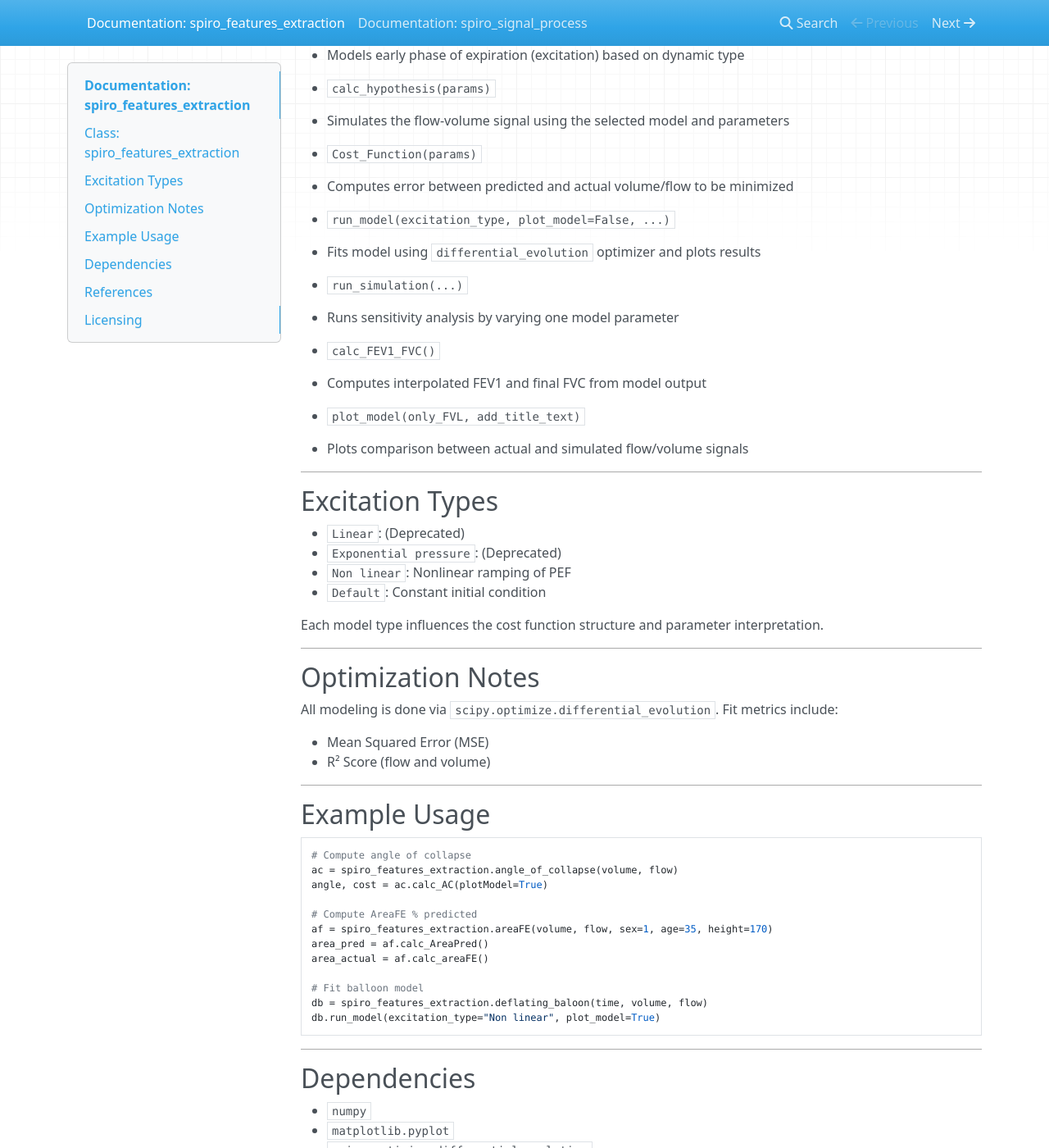
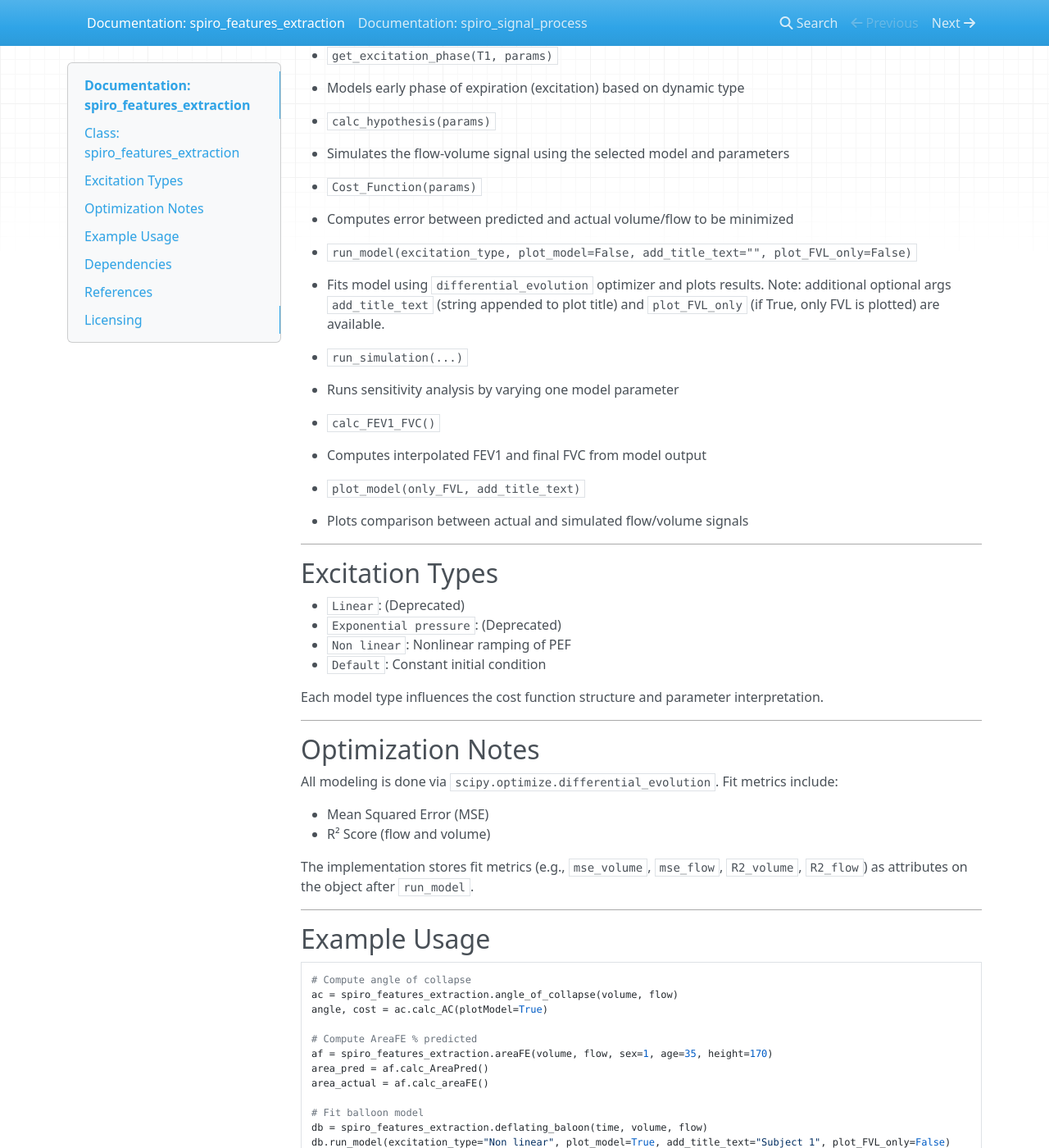
Before and after one commit to neeldas6789/Spirolib_docs, an MkDocs documentation site: the page built from docs/spiro_features_extraction.md, in a window 1280 px wide and 1400 px high, scrolled down 1891 px. Shown: the whole window at 82% size. Built offline with MkDocs 1.6.1, drawn with Linux system fonts in a browser that asks for light colours; nearby versions of some CDN libraries; some of the changed text lies outside the part shown.

Commit message:
DeepDocs: update triggered by fc00908 in neeldas6789/Spirolib_new (branch: test3-int)
- docs/spiro_features_extraction.md: Updated deflating_baloon/run_model argument docs and clarified available plot options.
- docs/spiro_signal_process.md: Constructor gained a required 'scale' parameter; docs lacked it.

````diff
--- a/docs/spiro_features_extraction.md
+++ b/docs/spiro_features_extraction.md
@@ -76,6 +76,8 @@ ac = spiro_features_extraction.angle_of_collapse(FE_volume, FE_flow)
 
 Models the FE signal using second-order ODE dynamics. Simulates the lungs as a deflating balloon.
 
+> Note: the code uses the class name `deflating_baloon` (single "o" in "baloon").
+
 #### Initialization
 
 ```python
@@ -104,9 +106,9 @@ db = spiro_features_extraction.deflating_baloon(FE_time, FE_volume, FE_flow)
 
   * Computes error between predicted and actual volume/flow to be minimized
 
-* `run_model(excitation_type, plot_model=False, ...)`
+* `run_model(excitation_type, plot_model=False, add_title_text="", plot_FVL_only=False)`
 
-  * Fits model using `differential_evolution` optimizer and plots results
+  * Fits model using `differential_evolution` optimizer and plots results. Note: additional optional args `add_title_text` (string appended to plot title) and `plot_FVL_only` (if True, only FVL is plotted) are available.
 
 * `run_simulation(...)`
 
@@ -140,6 +142,8 @@ All modeling is done via `scipy.optimize.differential_evolution`. Fit metrics in
 * Mean Squared Error (MSE)
 * R² Score (flow and volume)
 
+The implementation stores fit metrics (e.g., `mse_volume`, `mse_flow`, `R2_volume`, `R2_flow`) as attributes on the object after `run_model`.
+
 ---
 
 ## Example Usage
@@ -156,7 +160,7 @@ area_actual = af.calc_areaFE()
 
 # Fit balloon model
 db = spiro_features_extraction.deflating_baloon(time, volume, flow)
-db.run_model(excitation_type="Non linear", plot_model=True)
+db.run_model(excitation_type="Non linear", plot_model=True, add_title_text="Subject 1", plot_FVL_only=False)
 ```
 
 ---
@@ -166,7 +170,7 @@ db.run_model(excitation_type="Non linear", plot_model=True)
 * `numpy`
 * `matplotlib.pyplot`
 * `scipy.optimize.differential_evolution`
-* `sklearn.metrics`
+* `sklearn.metrics` (used to compute MSE and R² in `run_model`)
 * `utilities` (custom plotting utility used inside `angle_of_collapse`)
 
 ---
````
Also changed, not shown: docs/spiro_signal_process.md (+4 -2 lines).
